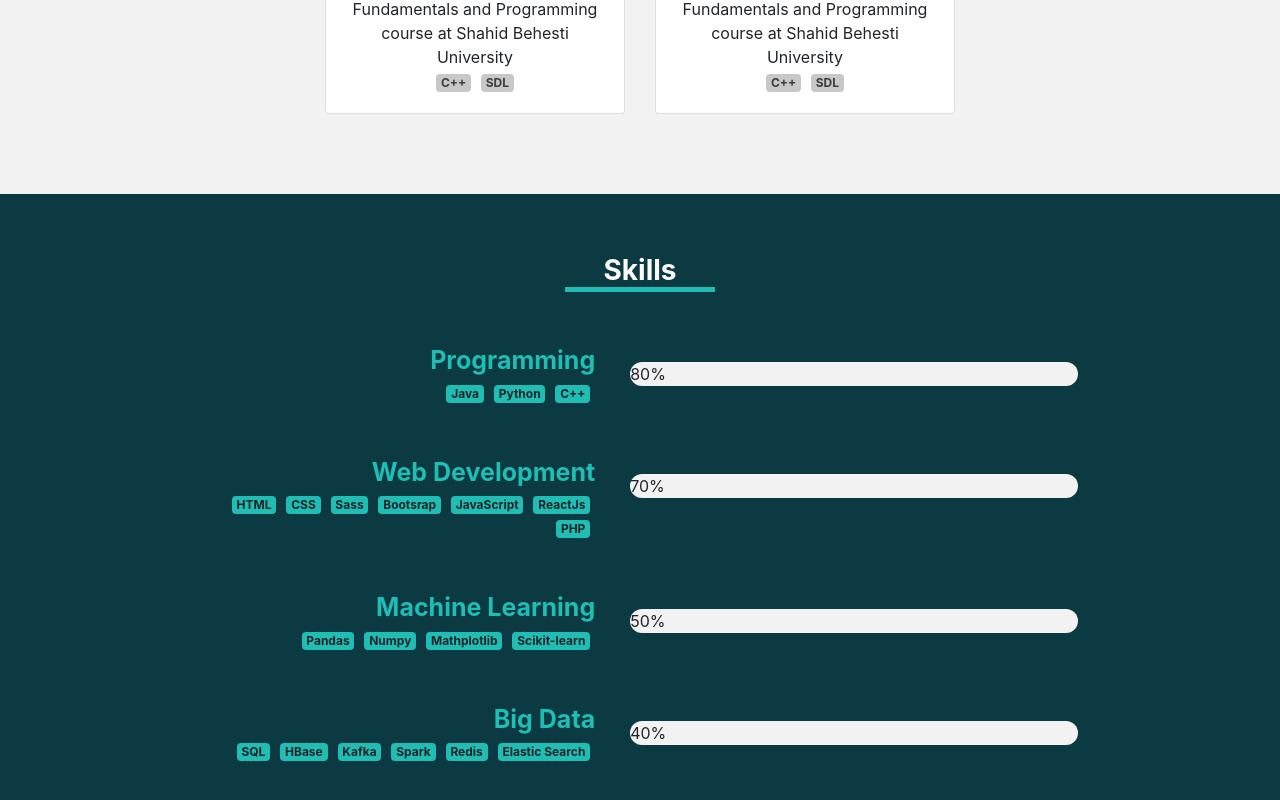
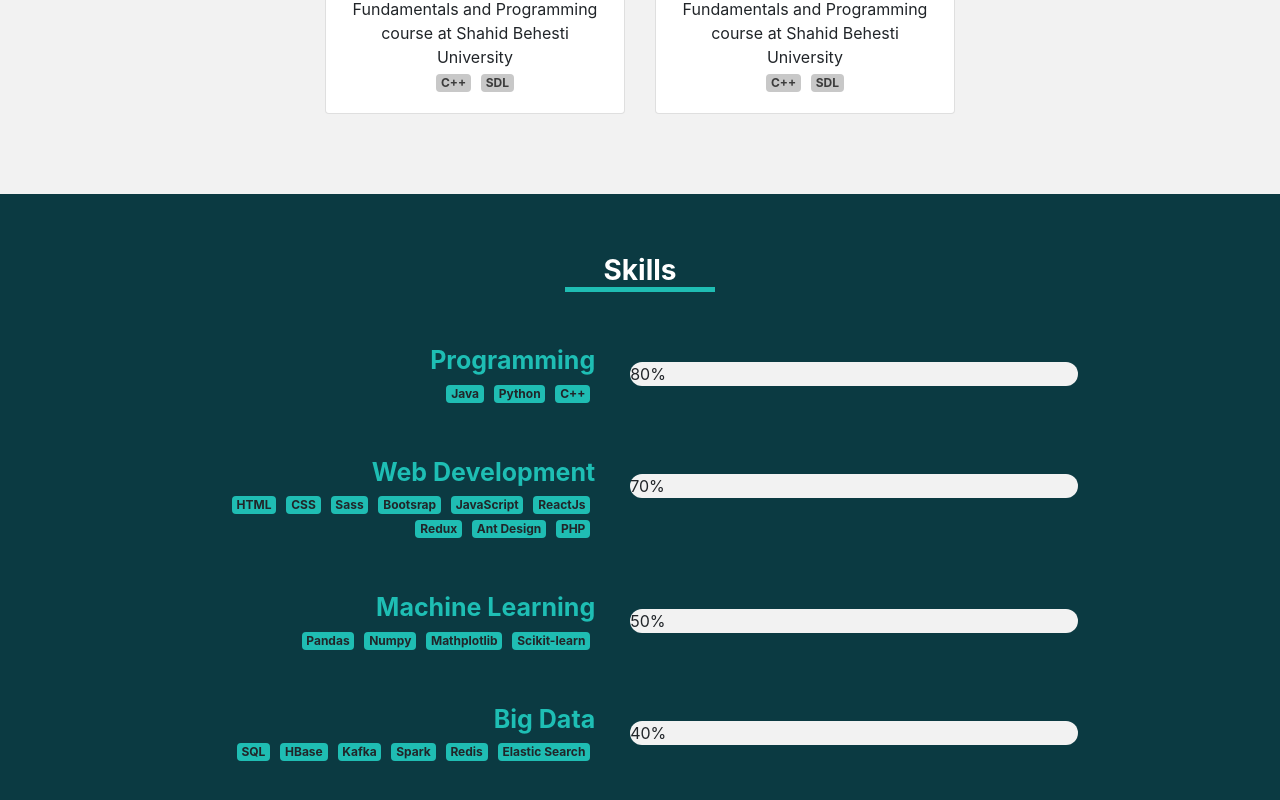
Before and after one commit to mrp-78/my-cv, a React (Create React App) app: page / in a window 1280 px wide. Shown: the part 3377-4177 px from the top of the page. Built offline with nearby package versions, Linux system fonts and the light colour scheme.

Commit message:
update web development skills

```diff
--- a/src/components/Skills.js
+++ b/src/components/Skills.js
@@ -21,6 +21,8 @@ class Skills extends Component {
           "Bootsrap",
           "JavaScript",
           "ReactJs",
+          "Redux",
+          "Ant Design",
           "PHP",
         ],
         percent: "70",
@@ -72,7 +74,6 @@ class Skills extends Component {
                           >
                             {(props) => <div>{props.number + "%"}</div>}
                           </Spring>
-                          {/* {skill.percent + "%"} */}
                         </div>
                       </div>
                     </div>
```
